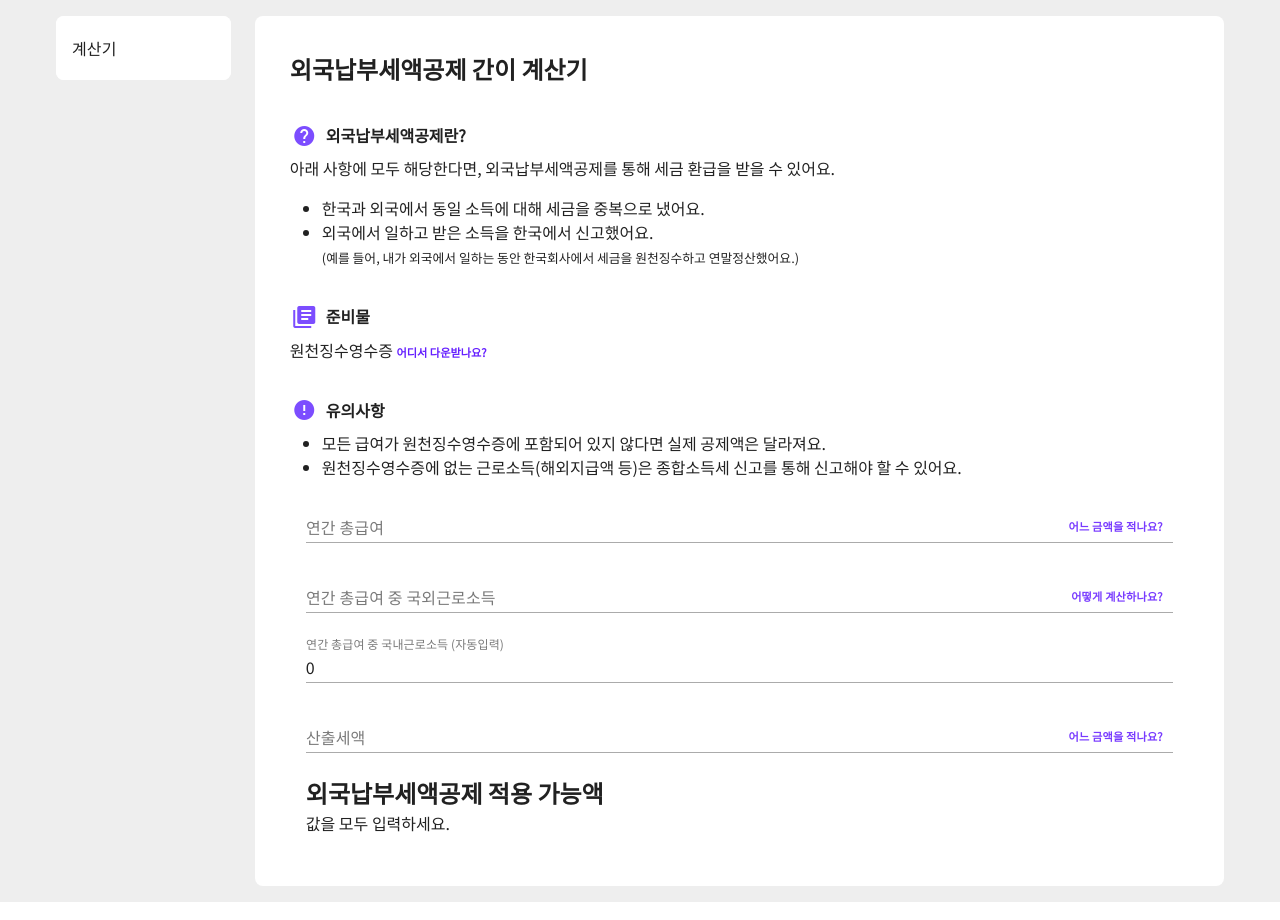
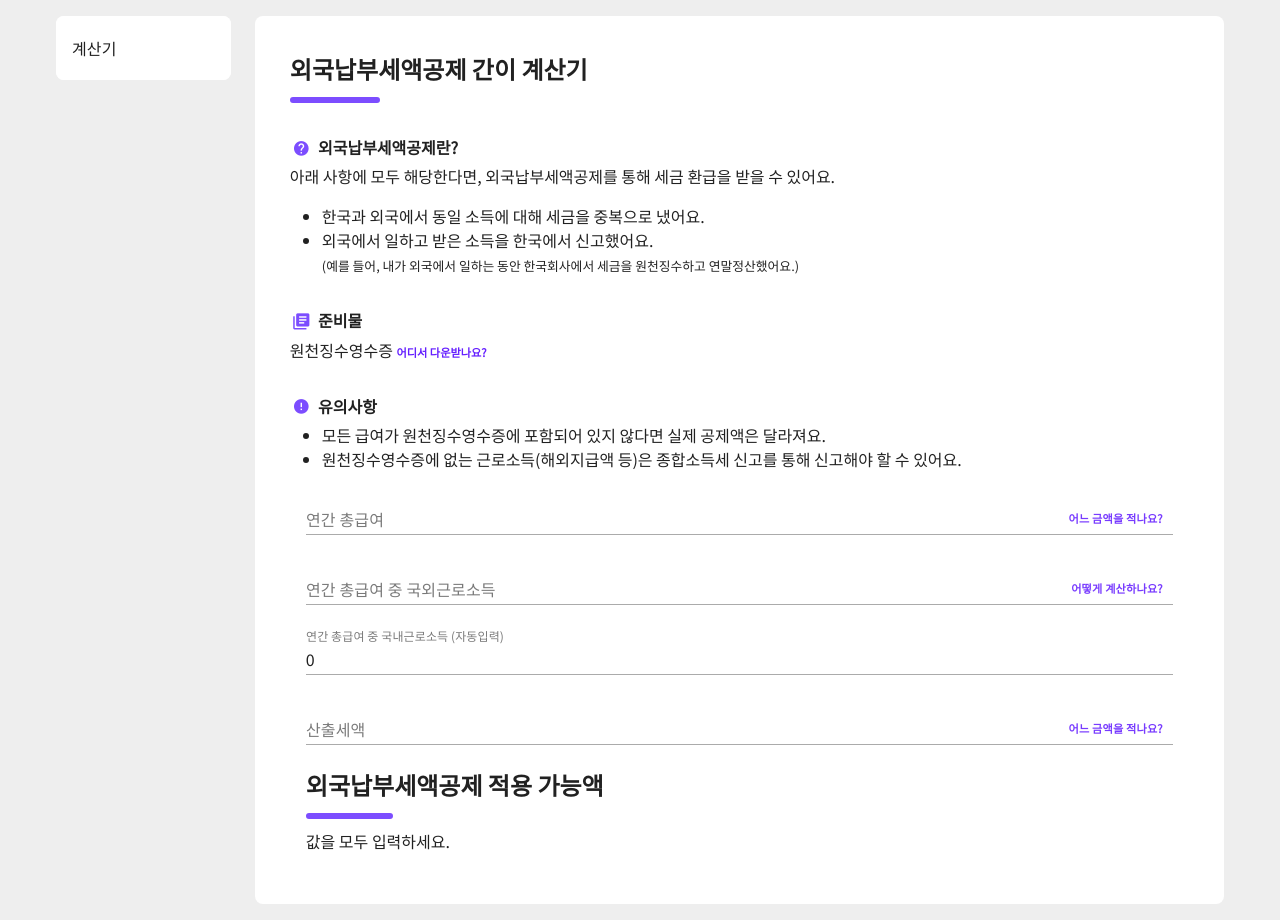
Before and after one commit to monguriman/kr-tax, a Vue app: page / in a window 1280 px wide. Built offline with nearby package versions, Linux system fonts and the light colour scheme.

Commit message:
구분선 추가

```diff
--- a/src/components/IntroBox.vue
+++ b/src/components/IntroBox.vue
@@ -1,8 +1,8 @@
 <template>
   <h2>외국납부세액공제 간이 계산기</h2>
-
+<hr class="hr-under-title">
   <div style="margin-top: 2em">
-    <h4><v-icon icon="mdi-help-circle" class="icon"/>외국납부세액공제란?</h4>
+    <h4><v-icon icon="mdi-help-circle" class="icon" size="1.1em"/>외국납부세액공제란?</h4>
     아래 사항에 모두 해당한다면,
     외국납부세액공제를 통해 <span>세금 환급을 받을 수 있어요.</span>
     <ul style="padding-left: 2em; margin: 1em 0 1em 0">
@@ -18,7 +18,7 @@
   </div>
 
   <div style="margin-top: 2em">
-    <h4><v-icon icon="mdi-text-box-multiple" class="icon" />준비물</h4>
+    <h4><v-icon icon="mdi-text-box-multiple" class="icon" size="1.1em"/>준비물</h4>
     원천징수영수증
     <span @click="showDownloadGuideModal = true" class="modal-guide-text"
       >어디서 다운받나요?</span
@@ -26,7 +26,7 @@
   </div>
 
   <div style="margin-top: 2em">
-    <h4><v-icon icon="mdi-alert-circle" class="icon"/>유의사항</h4>
+    <h4><v-icon icon="mdi-alert-circle" class="icon" size="1.1em"/>유의사항</h4>
     <ul style="padding-left: 2em">
       <li>
         모든 급여가 원천징수영수증에 포함되어 있지 않다면 실제 공제액은
--- a/src/components/TaxCalculator.vue
+++ b/src/components/TaxCalculator.vue
@@ -56,6 +56,7 @@
     </v-form>
     <div>
       <h2>외국납부세액공제 적용 가능액</h2>
+      <hr class="hr-under-title">
       <p v-if="foreignTaxCredit == null">값을 모두 입력하세요. <span>{{ inputError }}</span></p>
 
       <div v-if="foreignTaxCredit !== null && !inputError">
--- a/src/global.css
+++ b/src/global.css
@@ -20,7 +20,7 @@ body {
 }
 
 .modal {
-  background-color: #faf7ff;
+  background-color: #fffcfc;
   width: 40em;
   border-radius: 10px;
   max-height: 80vh;
@@ -79,3 +79,10 @@ body {
   color: #7C4DFF;
   margin: 0.2em 0.4em 0.35em 0.1em;
 }
+
+.hr-under-title {
+  border: 3px solid #7C4DFF;
+  margin: 10px 0 10px 0;
+  border-radius: 10px;
+  width: 10%;
+}
```
